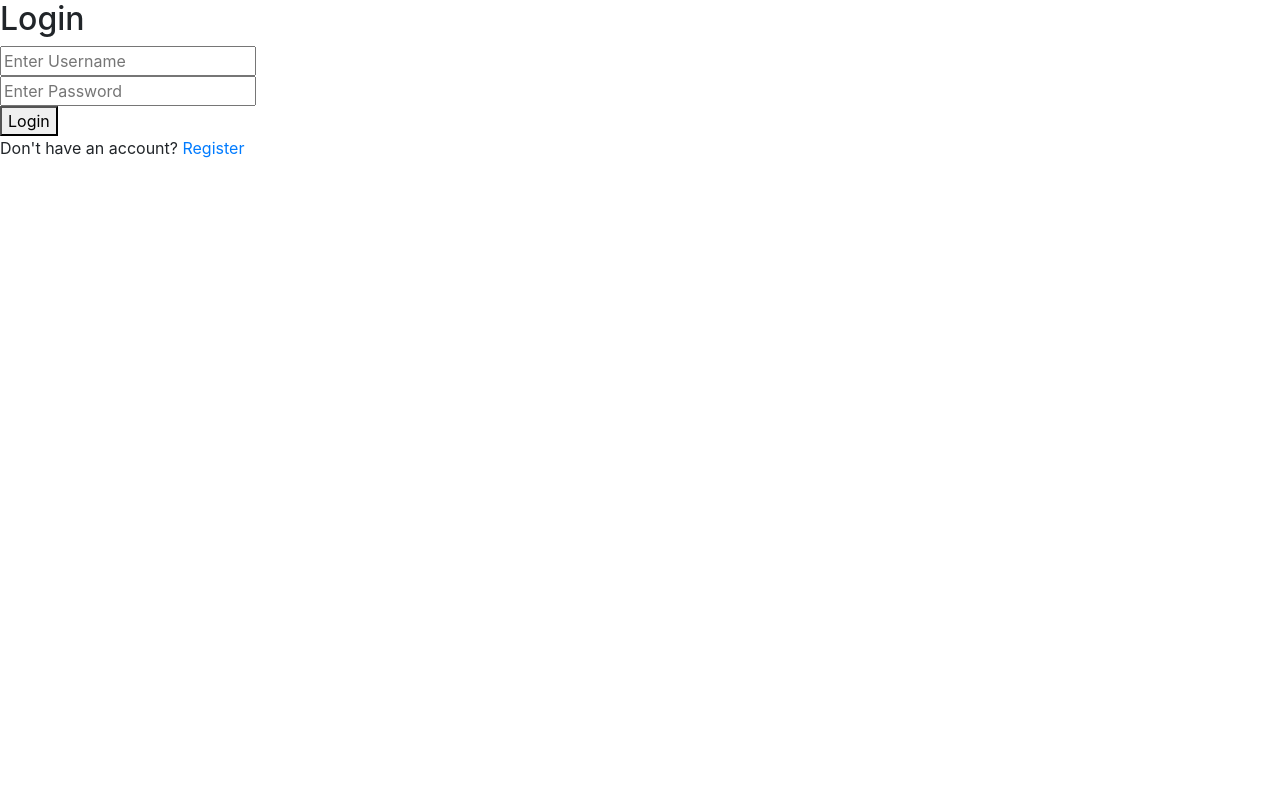
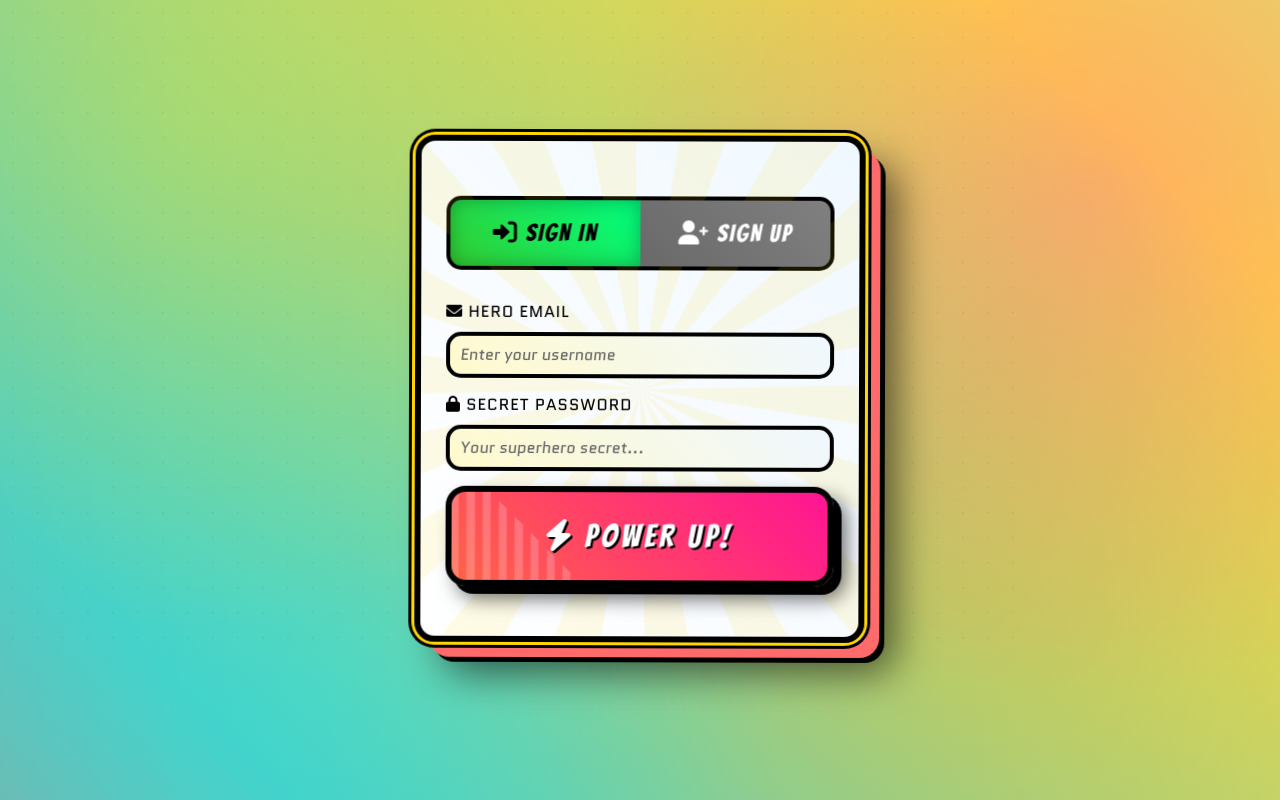
Before and after one commit to Daksh-Vermaa/Deck-Of-Wars, a Django app: page /login/ in a window 1280 px wide. Run offline with Django 5.2, Linux system fonts and the light colour scheme; some libraries are stand-ins or nearby versions.

Commit message:
Working on Login page

```diff
--- a/Deck_of_Wars/Deck_of_Wars/settings.py
+++ b/Deck_of_Wars/Deck_of_Wars/settings.py
@@ -140,5 +140,5 @@ DEFAULT_AUTO_FIELD = 'django.db.models.BigAutoField'
 
 # Authentication URLs
 LOGIN_URL = '/login/'
-LOGIN_REDIRECT_URL = '/'
+LOGIN_REDIRECT_URL = '/home/'
 LOGOUT_REDIRECT_URL = '/login/'
--- a/Deck_of_Wars/web/templates/web/login.html
+++ b/Deck_of_Wars/web/templates/web/login.html
@@ -1,26 +1,130 @@
-{% extends 'web/base.html' %}
-{% block title %}Login{% endblock %}
-{% block content %}
-        <h2>Login</h2>
-
+{% extends 'web/base.html' %} {% load static %} {% block extra_css %}
+<link rel="stylesheet" href="{% static 'web/css/login.css' %}" />
+{% endblock %} {% block content %}
 <!-- Show messages -->
-        {% if messages %}
-            {% for message in messages %}
+{% if messages %} {% for message in messages %}
 <div class="alert alert-info">{{ message }}</div>
-            {% endfor %}
-        {% endif %}
-
+{% endfor %} {% endif %}
+<div class="container">
+  <div class="auth-container">
+    <h1 class="auth-title" data-text=""></h1>
+    <!-- Tab buttons -->
+    <div class="tab-container">
+      <button
+        class="tab-button active"
+        onclick="switchTab('signin')"
+        id="signinTab"
+      >
+        <i class="fas fa-sign-in-alt"></i> Sign In
+      </button>
+      <button class="tab-button" onclick="switchTab('signup')" id="signupTab">
+        <i class="fas fa-user-plus"></i> Sign Up
+      </button>
+    </div>
+    <!-- Messages area -->
+    <div id="messageArea"></div>
+    <!-- Loading indicator -->
+    <div class="loading" id="loadingIndicator">Assembling Powers...</div>
+    <!-- Sign In Form -->
+    <div class="form-container" id="signinForm">
       <form method="POST">
         {% csrf_token %}
-            <div>
-                <input type="text" name="username" placeholder="Enter Username" required>
+        <div class="form-group">
+          <label for="signinEmail">
+            <i class="fas fa-envelope"></i> Hero Email
+          </label>
+          <input
+            type="text"
+            id="signinEmail"
+            name="username"
+            class="form-input"
+            placeholder="Enter your username"
+            required
+          />
         </div>
-            <div>
-                <input type="password" name="password" placeholder="Enter Password" required>
+        <div class="form-group">
+          <label for="signinPassword">
+            <i class="fas fa-lock"></i> Secret Password
+          </label>
+          <input
+            type="password"
+            id="signinPassword"
+            name="password"
+            class="form-input"
+            placeholder="Your superhero secret..."
+            required
+          />
         </div>
-            <button type="submit" >Login</button>
+        <button type="submit" class="submit-btn">
+          <i class="fas fa-bolt"></i> POWER UP!
+        </button>
       </form>
-            Don't have an account? <a href="{% url 'register' %}">Register</a>
+      <div class="forgot-link">
+        <a href="#" onclick="forgotPassword()">
+          <i class=""></i>
+        </a>
       </div>
     </div>
+    <!-- Sign Up Form -->
+    <div class="form-container" id="signupForm" style="display: none">
+      <form onsubmit="handleSignUp(event)">
+        <div class="form-group">
+          <label for="signupUsername">
+            <i class="fas fa-user"></i> Hero Name
+          </label>
+          <input
+            type="text"
+            id="signupUsername"
+            class="form-input"
+            placeholder="Captain Thunder, Lightning Girl..."
+            required
+            minlength="3"
+          />
+        </div>
+        <div class="form-group">
+          <label for="signupEmail">
+            <i class="fas fa-envelope"></i> Hero Email
+          </label>
+          <input
+            type="email"
+            id="signupEmail"
+            class="form-input"
+            placeholder="hero@powerclash.com"
+            required
+          />
+        </div>
+        <div class="form-group">
+          <label for="signupPassword">
+            <i class="fas fa-lock"></i> Secret Password
+          </label>
+          <input
+            type="password"
+            id="signupPassword"
+            class="form-input"
+            placeholder="Your superhero secret..."
+            required
+            minlength="6"
+          />
+        </div>
+        <div class="form-group">
+          <label for="confirmPassword">
+            <i class="fas fa-shield-alt"></i> Confirm Password
+          </label>
+          <input
+            type="password"
+            id="confirmPassword"
+            class="form-input"
+            placeholder="Confirm Your superhero secret..."
+            required
+          />
+        </div>
+        <button type="submit" class="submit-btn">
+          <i class="fas fa-rocket"></i> BECOME A HERO!
+        </button>
+      </form>
+    </div>
+  </div>
+</div>
+{% endblock %} {% block extra_js %}
+<script src="{% static 'web/javascript/login.js' %}"></script>
 {% endblock %}
```
Lines whose indentation alone changed are shown as unchanged.
